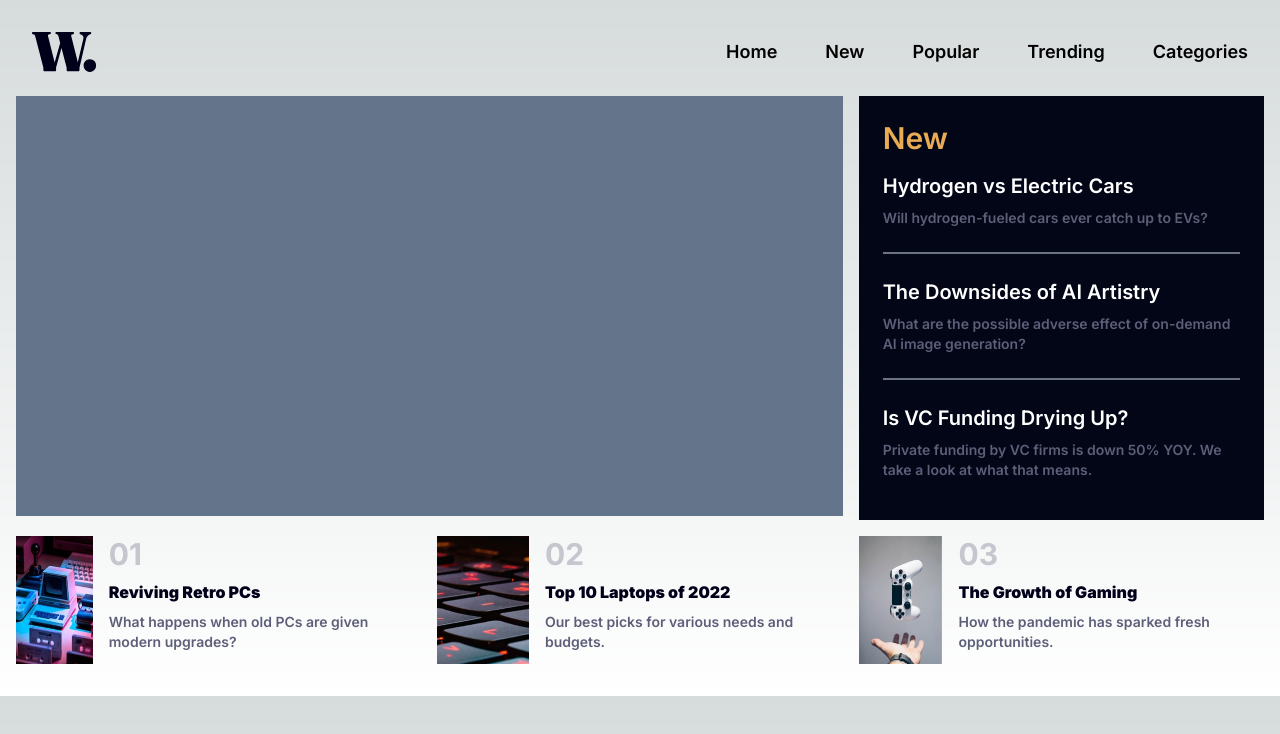
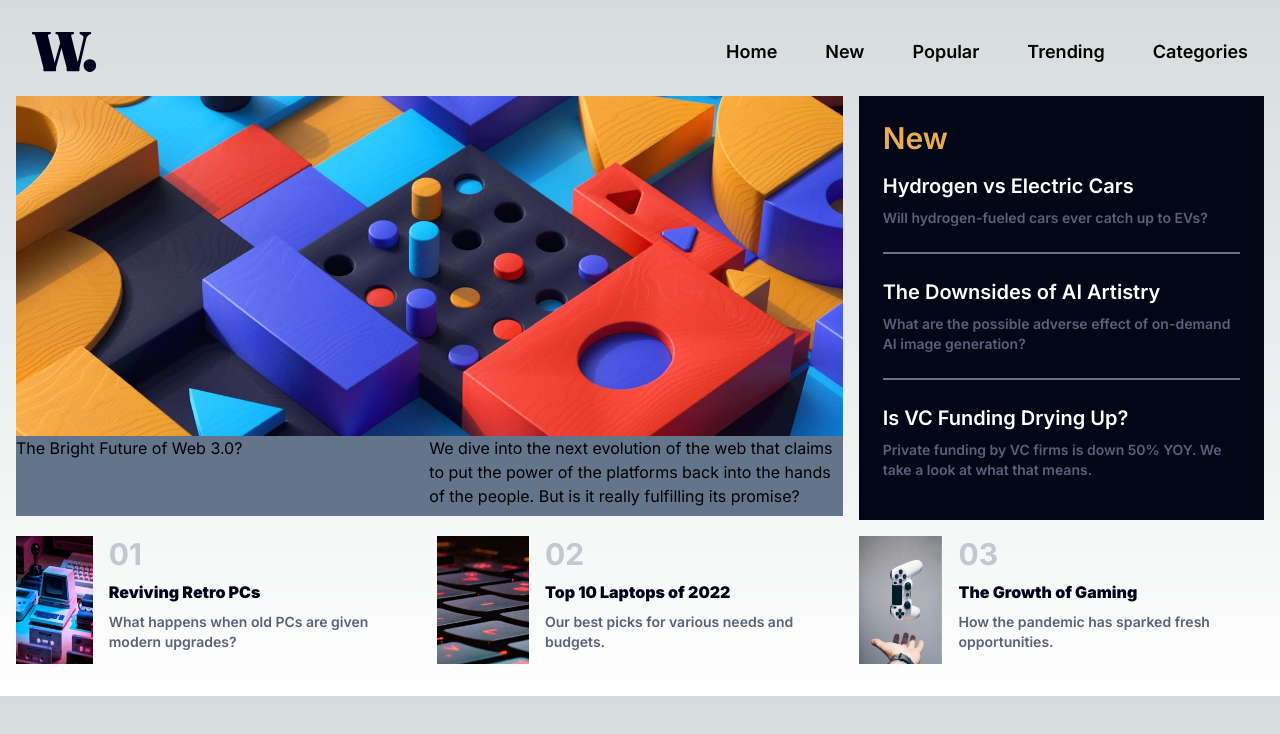
Before and after one commit to osmanyusufakkus/news-homepage-main, a Next.js app in the folder news-homepage/: page / in a window 1280 px wide. Shown: the top 734 px of the page. Built offline with nearby package versions, Linux system fonts and the light colour scheme.

Commit message:
Arrange with new component

```diff
--- a/news-homepage/src/app/page.tsx
+++ b/news-homepage/src/app/page.tsx
@@ -1,3 +1,4 @@
+import HighlightedNew from "@/components/HighlightedNew";
 import MostViewedContainer from "@/components/MostViewedContainer";
 import MostViewedNews from "@/components/MostViewedNews";
 import NewsContainer from "@/components/NewsContainer";
@@ -10,7 +11,7 @@ export default function Home() {
 
       <WebHeader/>
       <div className='grid grid-cols-12 gap-4 my-4'>
-        <div className='col-span-12 mb:col-span-8 h-[420px] bg-slate-500'></div>
+        <HighlightedNew/>
         <NewsContainer/>
       </div>
         <MostViewedContainer/>
```
